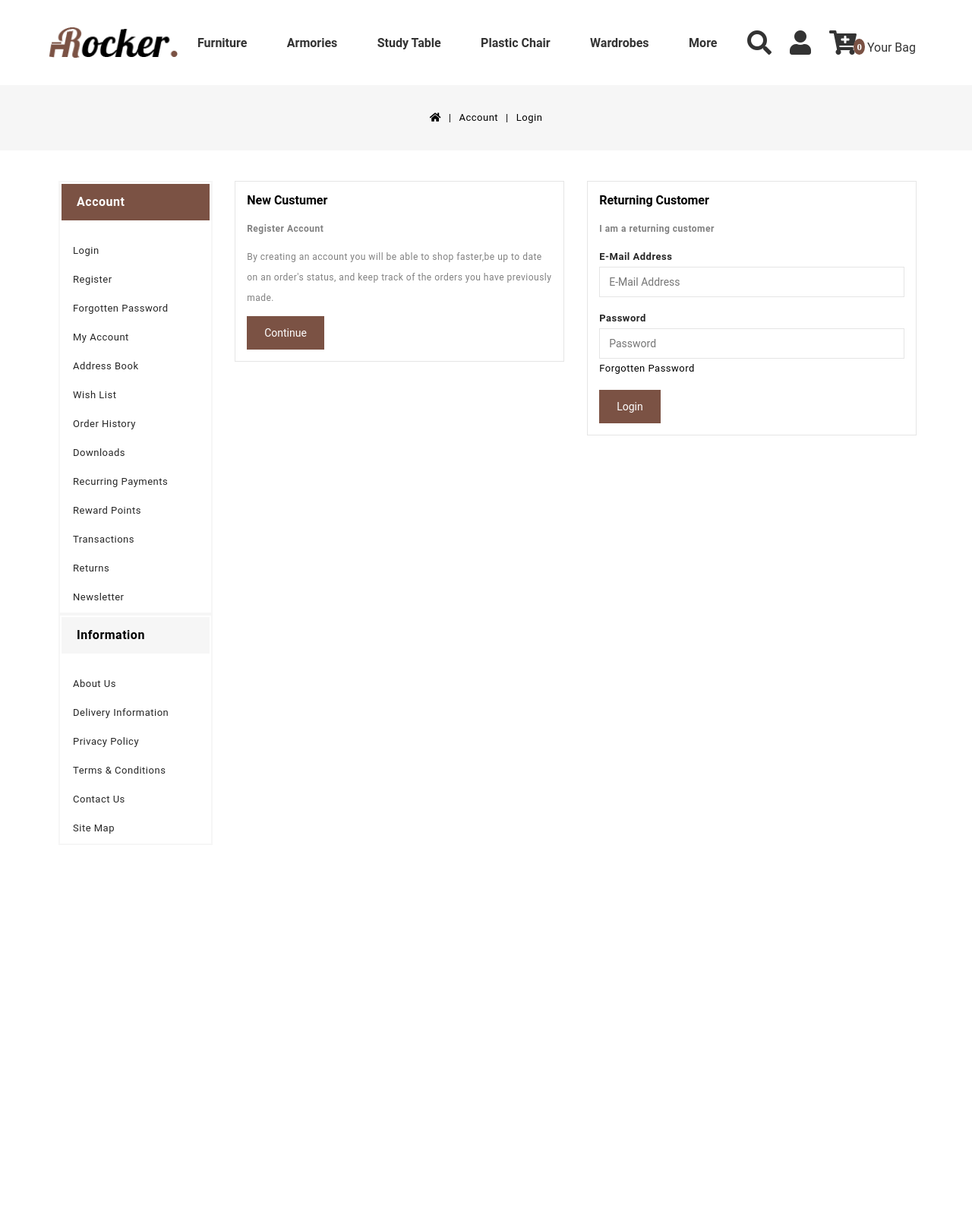
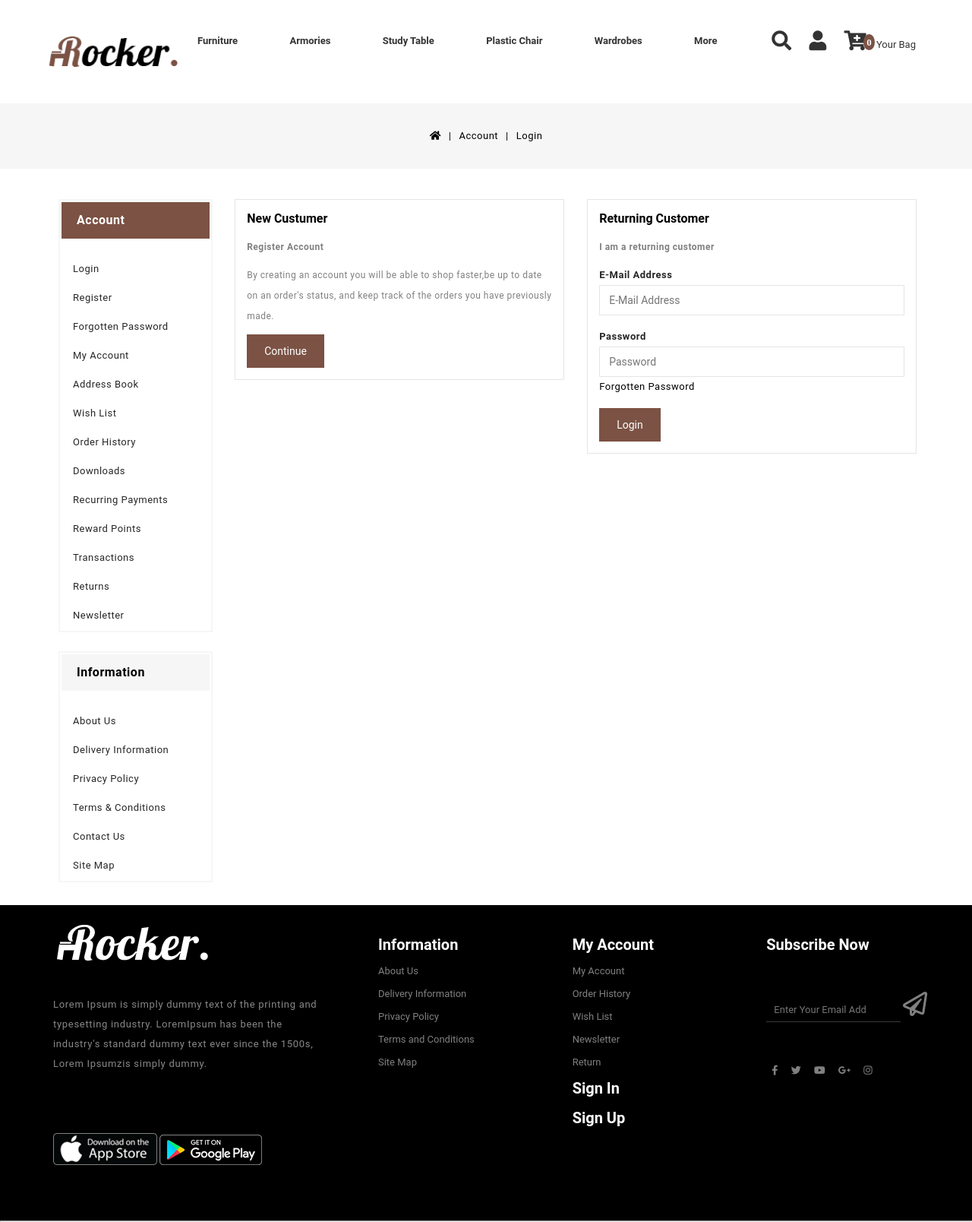
Before and after one commit to ahmadmamdouh-10/Final-Project, a PHP site: page /login.html in a window 1280 px wide. Shown: the whole page at 76% size. Before the commit the page ends 1097 px from the top, so only its background shows below. Run offline with PHP 8.4, Linux system fonts and the light colour scheme; some libraries are stand-ins or nearby versions.

Commit message:
Edit Footer

```diff
--- a/SignIn/3.4.css
+++ b/SignIn/3.4.css
@@ -65,7 +65,7 @@
 	letter-spacing: 0.5px;
 }
 
-#information th {
+#informationLogin th {
 	color: black;
 }
 
@@ -73,8 +73,14 @@
 	background-color: #7b5244;
 }
 
-#information {
+table #informationLogin {
 	background-color: #f6f6f6;
+
+}
+
+#informtable
+{
+	margin-top: 25px;
 }
 
 table tr td a {
--- a/css/styles.css
+++ b/css/styles.css
@@ -7,6 +7,7 @@
 body {
     height: auto;
     font-family: "PT Sans", sans-serif;
+    font-size: 13px;
 }
 
 :root {
@@ -26,6 +27,7 @@
 
 .list-unstyled {
     list-style: none;
+    margin-bottom: 30px;
 }
 
 .section-padding {
@@ -618,13 +620,14 @@
 }
 
 .contact-desc{
-    flex: 2;
+    flex: .7;
+    /* width: 40%; */
     padding: 20px;
     position: relative;
     position: relative;
-    padding-left: 50px;
+    padding-left: 70px;
     margin-bottom: 20px;
-
+    margin-right: 35px;
 }
 
 .contact-desc .top img{
@@ -636,18 +639,23 @@
     position: relative;
     padding-left: 50px;
     margin-bottom: 20px;
-
 }
-
 
 .contact-desc .top + p{
     line-height:1.9;
     padding: 40px 0;
+    color: #888888;
+    cursor: pointer;
+    font-weight: 400;
+    letter-spacing: .7px;
+    line-height: 26px;
+    margin-bottom: 38px;
 }
 
 
 .information{
-    flex: 1;
+    flex: .5;
+    /* flex: 35% 20% 20% 25%; */
     height: 300px;
     position: relative;
 }
@@ -657,6 +665,7 @@
     top: 20px;
     left: 15px;
     padding: 20px;
+    padding-left: 0;
 }
 
 .information-table ul li,
@@ -668,3 +677,36 @@
 .information-table span i{
     padding: 7px;
 }
+
+#emailfooter
+{
+    background-color: black;
+    font-size: 13px;
+    border: 0;
+    border-bottom: 1px solid #3a3a3a;
+    padding: 22px 45px 10px 10px;
+    height: 45px;
+    color: #f6f6f6;
+    font-weight: 400;
+    width: 80%;
+}
+
+
+#emailfooter:focus
+{
+    outline: none;
+    /* border:0;
+    border-bottom: 1px solid #3a3a3a; */
+}
+#Subscribe
+{
+    margin-right: 30px;
+}
+
+#emailSend
+{
+    height: 45px;
+    width: 40px;
+    font-size: 32px;
+    font-weight: 100;
+}
--- a/login.html
+++ b/login.html
@@ -9,8 +9,7 @@
     <link rel="stylesheet" href="https://use.fontawesome.com/releases/v5.11.2/css/all.css"
         integrity="sha384-KA6wR/X5RY4zFAHpv/CnoG2UW1uogYfdnP67Uv7eULvTveboZJg0qUpmJZb5VqzN" crossorigin="anonymous" />
     <link rel="stylesheet" href="css/styles.css" />
-
-    <link href="https://demo.codezeel.com/opencart/OPC07/OPC070154/image/catalog/cart.png" rel="icon" />
+    <link rel="icon" type="image/x-icon" target="_blank" href="cart.png">
 
     <link rel="stylesheet" href="SignIn/3.4.css">
 </head>
@@ -168,8 +167,8 @@
                 </tr>
             </table>
 
-            <table>
-                <tr id="information">
+            <table id="informtable">
+                <tr id="informationLogin">
                     <th>Information</th>
                 </tr>
                 <tr>
@@ -226,3 +225,95 @@
         </div>
         <div style="clear: both;"></div>
     </div>
+    <footer class="last-section">
+        <div class="contact-us">
+            <div class="contact-desc">
+                <div class="top">
+                    <img src="images/footer-logo.png" alt="logo" draggable="false" />
+                </div>
+                <p>
+                    Lorem Ipsum is simply dummy text of the printing and typesetting industry.
+                    LoremIpsum has been the industry's standard dummy text ever since the 1500s,
+                    Lorem Ipsumzis simply dummy.
+                </p>
+                <span>
+                    <img src="images/cms-footer-1.png" alt="logo" draggable="false" />
+                    <img src="images/cms-footer-2.png" alt="logo" draggable="false" />
+                </span>
+            </div>
+            <!-- ./contact-desc -->
+            <div class="information">
+                <div class="information-table">
+                    <ul class="list-unstyled">
+                        <li>
+                            <a href="#" style="color: white; font-size: 20px; font-weight: bolder">
+                                Information
+                            </a>
+                        </li>
+                        <li><a href="#"> About Us </a></li>
+                        <li><a href="#"> Delivery Information </a></li>
+                        <li><a href="#"> Privacy Policy </a></li>
+                        <li><a href="#"> Terms and Conditions </a></li>
+                        <li><a href="#"> Site Map </a></li>
+                    </ul>
+                </div>
+            </div>
+            <!-- ./information-table-->
+            <div class="information">
+                <div class="information-table">
+                    <ul class="list-unstyled">
+                        <li>
+                            <a href="#" style="color: white; font-size: 20px; font-weight: bolder">
+                                My Account
+                            </a>
+                        </li>
+                        <li><a href="login.html"> My Account </a></li>
+                        <li><a href="#"> Order History </a></li>
+                        <li><a href="#"> Wish List </a></li>
+                        <li><a href="#"> Newsletter </a></li>
+                        <li><a href="#"> Return </a></li>
+                        <li>
+                            <a href="signin.html" style="color: white; font-size: 20px; font-weight: bolder">
+                                Sign In
+                            </a>
+                        </li>
+                        <li>
+                            <a href="signup.html" style="color: white; font-size: 20px; font-weight: bolder">
+                                Sign Up
+                            </a>
+                        </li>
+                    </ul>
+                </div>
+            </div>
+            <!-- ./discount-item -->
+            <div class="information" id="Subscribe">
+                <div class="information-table" >
+                    <ul class="list-unstyled">
+                        <li>
+                            <a href="#" style="color: white; font-size: 20px; font-weight: bolder">
+                                Subscribe Now
+                            </a>
+                        </li>
+                    </ul>
+                    <div>
+                        <input type="email" id="emailfooter"  placeholder="Enter Your Email Address" />
+                        <i id="emailSend" class="fa fa-paper-plane fa-sm"></i>
+                    </div>
+                    <br />
+                    <br />
+                    <br />
+
+                    <span>
+                        <i class="fab fa-facebook-f"></i>
+                        <i class="fab fa-twitter"></i>
+                        <i class="fab fa-youtube"></i>
+                        <i class="fab fa-google-plus-g"></i>
+                        <i class="fab fa-instagram"></i>
+                    </span>
+                </div>
+            </div>
+            <!-- ./discount-item -->
+        </div>
+        <!-- ./discount-->
+        <hr />
+    </footer>
```
Also changed, not shown: home.html (+11 -8 lines).
